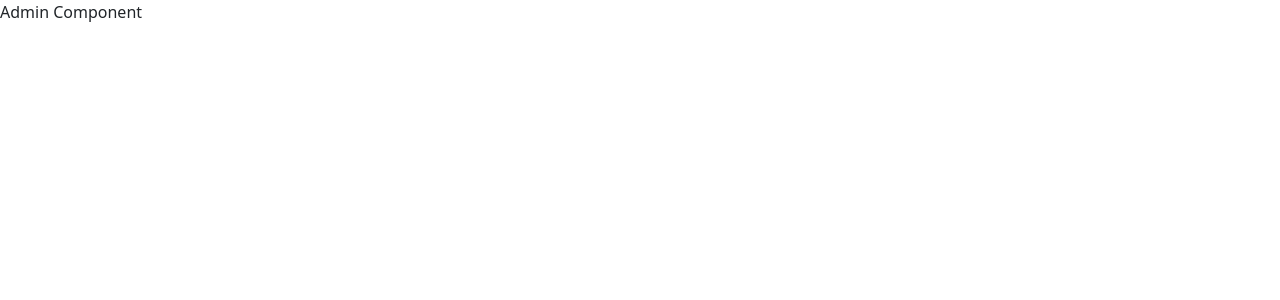
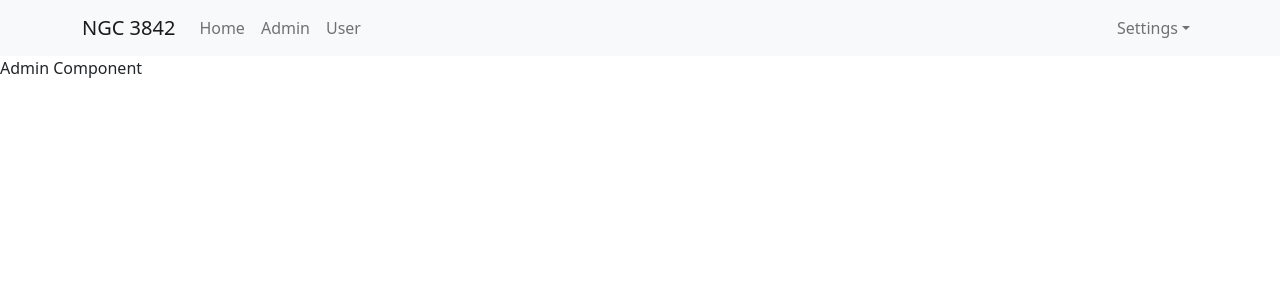
Before and after one commit to b0y0n1jne119/test-demo-react, a React (Create React App) app: page /admins in a window 1280 px wide. Shown: the top 300 px of the page. Built offline with nearby package versions, Linux system fonts and the light colour scheme.

Commit message:
video 49

```diff
--- a/src/App.js
+++ b/src/App.js
@@ -1,3 +1,4 @@
+import { Outlet } from 'react-router-dom';
 import './App.scss';
 import Header from './components/Header/Header';
 
@@ -5,7 +6,17 @@
 
   return (
     <div className="app-container">
-      <Header />
+      <div className='header-container'>
+        <Header />
+      </div>
+      <div className='main-container'>
+        <div className='sidenav-container'>
+
+        </div>
+        <div className='app-content'>
+          <Outlet />
+        </div>
+      </div>
     </div>
   );
 }
--- a/src/components/Header/Header.js
+++ b/src/components/Header/Header.js
@@ -2,7 +2,7 @@
 import Nav from 'react-bootstrap/Nav';
 import Navbar from 'react-bootstrap/Navbar';
 import NavDropdown from 'react-bootstrap/NavDropdown';
-import { Link } from "react-router-dom";
+import { Link, Outlet } from "react-router-dom";
 
 const Header = () => {
     return (
--- a/src/index.js
+++ b/src/index.js
@@ -5,11 +5,7 @@
 import { Provider } from 'react-redux';
 import store from './redux/store';
 import 'bootstrap/dist/css/bootstrap.min.css';
-import {
-  BrowserRouter,
-  Routes,
-  Route,
-} from 'react-router-dom';
+import { BrowserRouter, Routes, Route, } from 'react-router-dom';
 import Admin from './components/Admin/Admin';
 import User from './components/User/User';
 
@@ -20,11 +16,11 @@
     {/* <React.StrictMode> */}
     <BrowserRouter>
       <Routes>
-        <Route path="/" element={<App />} />
-        <Route path="users" element={<User />} />
-        <Route path="admins" element={<Admin />} />
+        <Route path="/" element={<App />} >
+          <Route path="users" element={<User />} />
+          <Route path="admins" element={<Admin />} />
+        </Route>
       </Routes>
-
     </BrowserRouter>
     {/* </React.StrictMode> */}
   </Provider>
```
